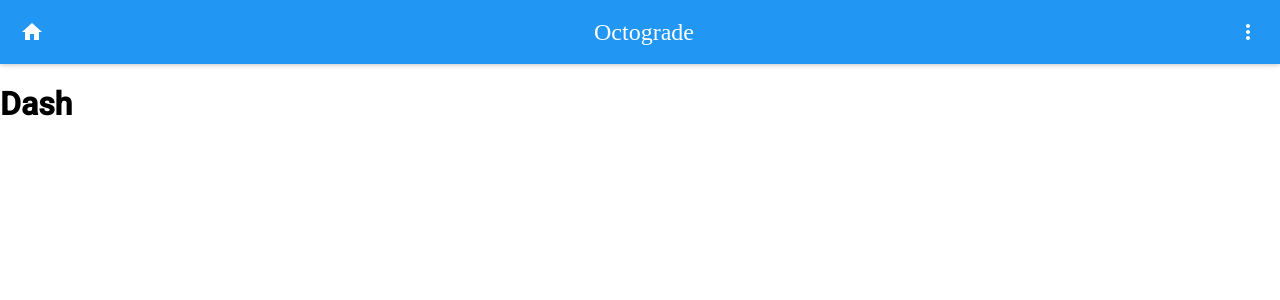
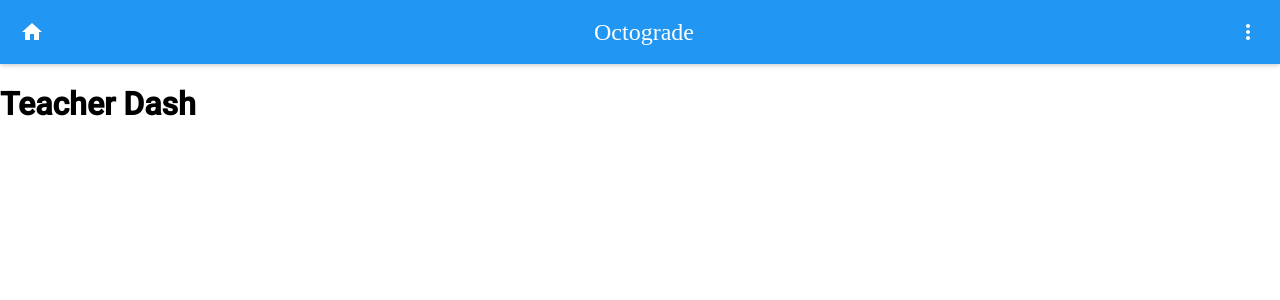
Before and after one commit to BDesBrisay/octograde-components, a React (Create React App) app: page / in a window 1280 px wide. Shown: the top 300 px of the page. Built offline with nearby package versions, Linux system fonts and the light colour scheme; what react-tap-event-plugin would draw is missing.

Commit message:
student dash and teacher dash

```diff
--- a/src/Dash.js
+++ b/src/Dash.js
@@ -1,7 +1,12 @@
 import React from 'react';
 
-const Dash = () => (
-  <h1>Dash</h1>
-);
+import TeacherDash from './TeacherDash';
+import StudentDash from './StudentDash';
+
+const accountType = 0;
+
+const Dash = () => {
+  return accountType === 0 ? <TeacherDash /> : <StudentDash />
+};
 
 export default Dash
--- /dev/null
+++ b/src/StudentDash.js
@@ -0,0 +1,7 @@
+import React from 'react';
+
+const StudentDash = () => (
+  <h1>Student Dash</h1>
+);
+
+export default StudentDash
--- /dev/null
+++ b/src/TeacherDash.js
@@ -0,0 +1,7 @@
+import React from 'react';
+
+const TeacherDash = () => (
+  <h1>Teacher Dash</h1>
+);
+
+export default TeacherDash
```
